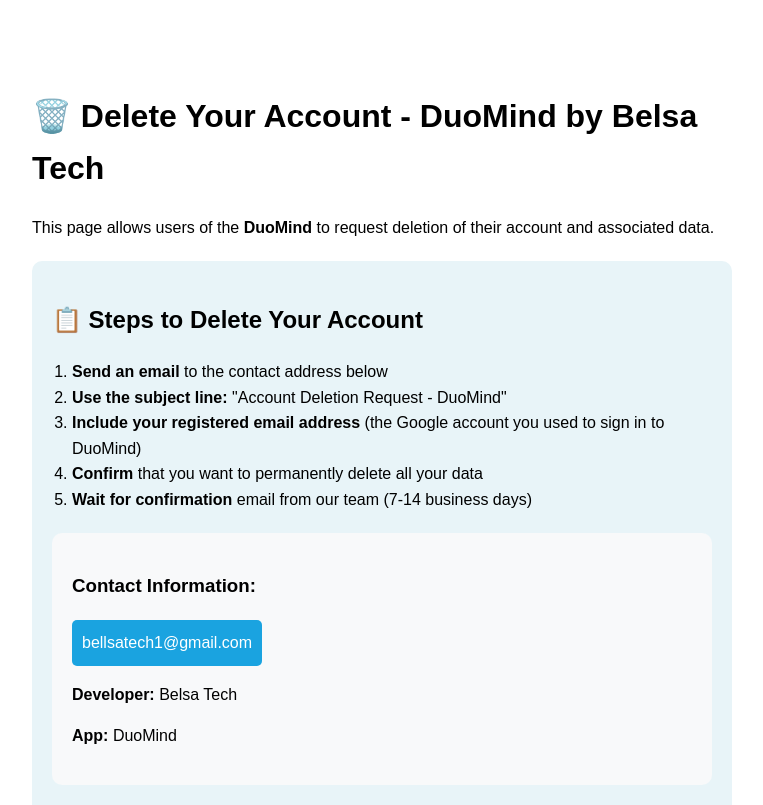
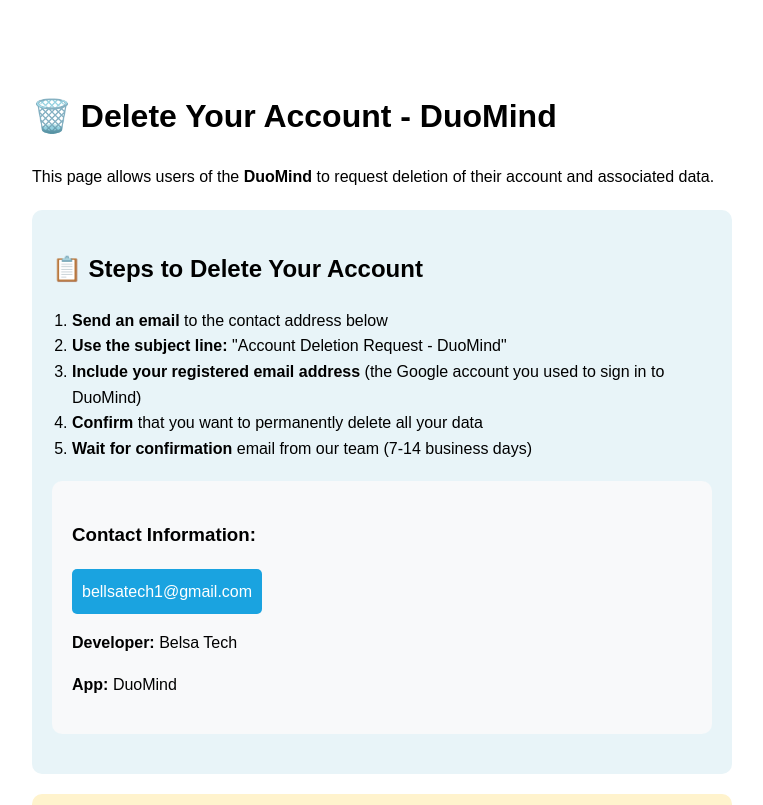
Before and after one commit to BelsaTech/DuoMind-privacy-policy, a plain HTML site: page delete-account.html in a window 1280 px wide. Shown: the top 805 px of the page, without its empty margins (258-1021 px from the left). Drawn offline with Linux system fonts and the light colour scheme.

Commit message:
Update delete-account.html

```diff
--- a/delete-account.html
+++ b/delete-account.html
@@ -20,7 +20,7 @@
       </style>
   </head>
   <body>
-      <h1>🗑️ Delete Your Account - DuoMind by Belsa Tech</h1>
+      <h1>🗑️ Delete Your Account - DuoMind</h1>
       <p>This page allows users of the <strong>DuoMind
    </strong> to request deletion of their account and associated
   data.</p>
```
